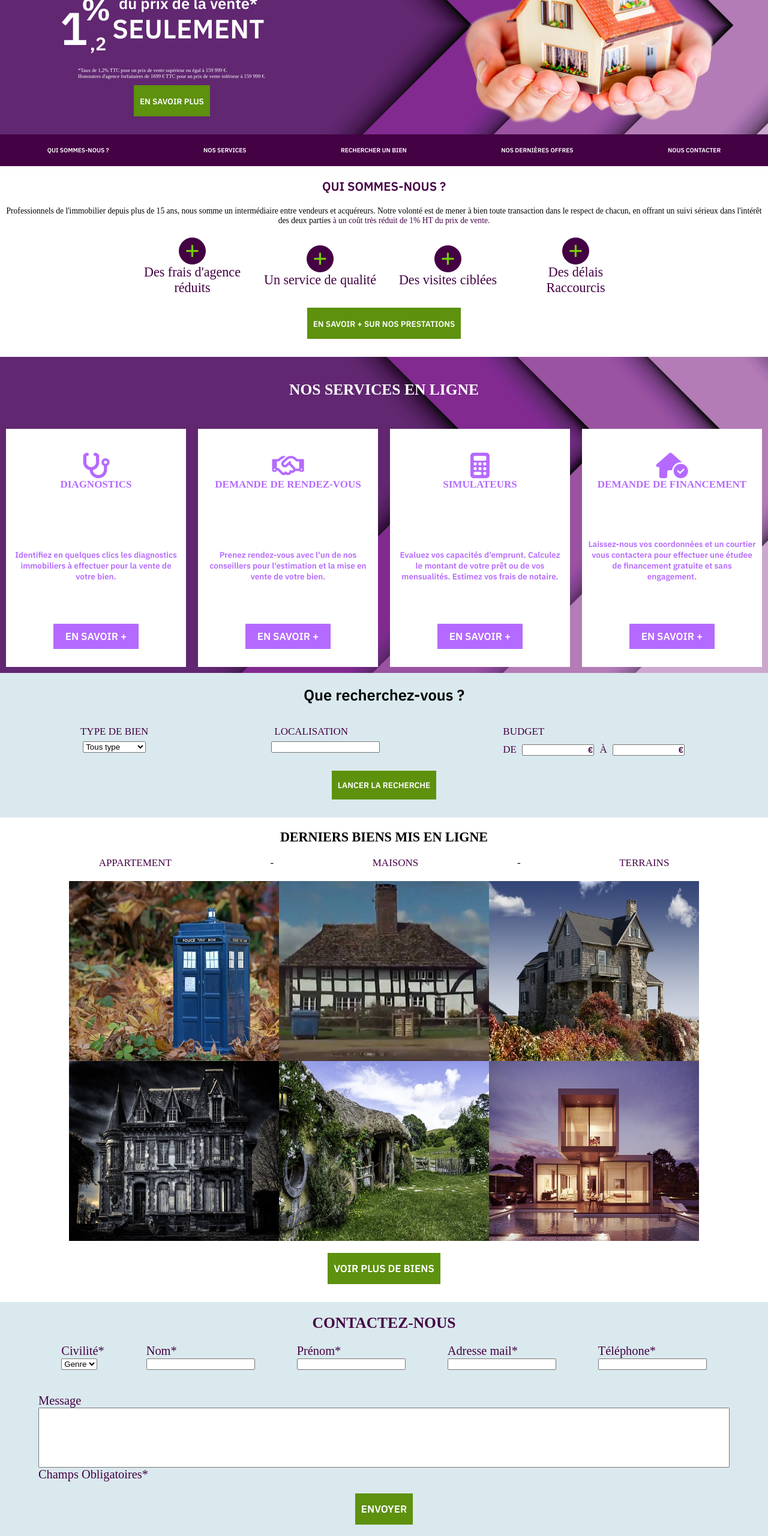
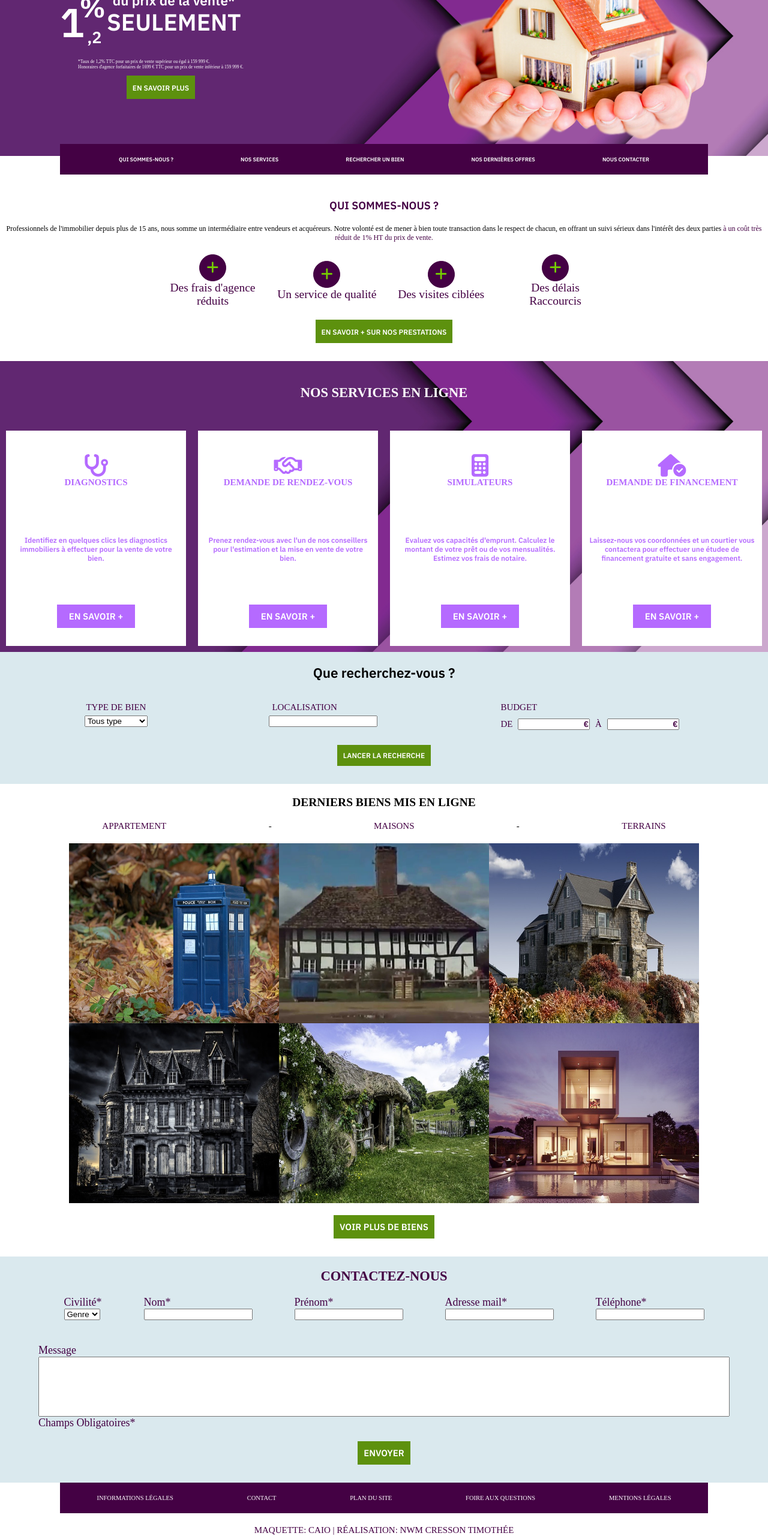
Before and after one commit to TimotheeCresson/Project, a plain HTML site: page immobilier/index.html in a window 1280 px wide. Shown: the part 140-2701 px from the top of the page at 60% size. Drawn offline with nearby package versions, Linux system fonts and the light colour scheme; a web font is replaced by a local one.

Commit message:
immobilier

```diff
--- a/immobilier/index.html
+++ b/immobilier/index.html
@@ -1,5 +1,5 @@
 <!DOCTYPE html>
-<html lang="en">
+<html lang="fr">
 <head>
     <meta charset="UTF-8">
     <meta name="viewport" content="width=device-width, initial-scale=1.0">
@@ -58,7 +58,7 @@
         <div class="link">
             <a href="#">qui sommes-nous ?</a>
             <a href="#">Nos services</a>
-            <a href="#">rechercher un bien</a>
+            <a href="#rechercheBien">rechercher un bien</a>
             <a href="#">nos dernières offres</a>
             <a href="#">nous contacter</a>
         </div>
@@ -156,7 +156,7 @@
     </div>
 
     <!-- aide de recherche  -->
-    <section class="recherche">
+    <section class="recherche" id="rechercheBien">
         <h2>Que recherchez-vous ?</h2>
         <div class="rechercheContainer">
             <div class="bien">
--- a/immobilier/script.js
+++ b/immobilier/script.js
@@ -1,20 +1,56 @@
 fetch('./data.json')
   .then(response => response.json())
   .then(data => {
-    // Access the .imageMaisons element
     const imageMaisons = document.querySelector('.imageMaisons');
 
-    // Get the "maison" array from the JSON data
+    // on prend le tableau des maisons dans le data de Json
     const maisonsData = data.maison;
 
-    // Loop through the "maison" array and create image elements
+    // on parcours tout notre tableau de maisons et on crée pour chacune une zone image
     maisonsData.forEach(maison => {
       const imgElement = document.createElement('img');
       imgElement.src = `./images/immobilier/${maison.photos}`;
       imgElement.alt = maison.titre;
 
-      // Append the image element to .imageMaisons
-      imageMaisons.appendChild(imgElement);
+      imgElement.classList.add("image-maison");
+      imageMaisons.append(imgElement);
+
+    imgElement.addEventListener('mouseover', ()=>{
+      const imgElementHover = document.createElement('div')
+      imgElementHover.classList.add("imgElementHover")
+      imgElementHover.style.background = `url("./images/header/headerbg.jpg")`
+      imgElementHover.style.opacity = "0.5"
+      imgElement.append(imgElementHover)
+      console.log(imgElementHover);
     });
+
+
+
+    });
+
+      const mediaQuery = window.matchMedia( '(max-width: 619px)')
+
+      function handleMediaQueryChange(mediaQuery) {
+        const maisonsImages = document.querySelectorAll(".image-maison")
+
+        if (mediaQuery.matches) {
+          if (maisonsImages.length > 0) {
+            maisonsImages[0].style.display = "none"
+            maisonsImages[1].style.display = "none"
+            maisonsImages[2].style.display = "none"
+          }
+        } else {
+            // Si l'écran est plus grand que 620px, assurez-vous que l'image n'est pas masquée
+            if (maisonsImages.length > 0) {
+              maisonsImages[0].style.display = 'block';
+              maisonsImages[1].style.display = "block"
+              maisonsImages[2].style.display = "block"
+        }
+      }
+    }
+
+      mediaQuery.addEventListener("change", handleMediaQueryChange)
+
+handleMediaQueryChange(mediaQuery);
   })
   .catch(error => console.error('Error fetching JSON:', error));
--- a/immobilier/style.css
+++ b/immobilier/style.css
@@ -190,7 +190,7 @@ header {
 
 .savoirPlus {
     background-color: rgb(93, 145, 14);
-    padding: 15px 10px;
+    padding: 10px 10px;
     margin-bottom: 30px;
     text-transform: uppercase;
     font-family: var(--font--Aneliza);
@@ -220,7 +220,6 @@ header {
     text-transform: uppercase;
     text-decoration: none;
     font-size: 0.6em;
-    margin: auto;
     padding: 20px 14px;
     font-family: var(--font--Aneliza);
 }
@@ -459,16 +458,18 @@ header {
 .imageMaisons {
     display: flex;
     flex-wrap: wrap;
+    flex-direction: column-reverse;
     justify-content: center;
     gap: 10px; /* Ajustez la valeur selon votre préférence pour l'espacement horizontal */
     margin: auto 10px;
 }
 
-.imageMaisons img {
+.image-maison{
     width: 100%;
     max-width: 350px;
     height: 300px;
 }
+
 .plusDeBiens {
     color: white;
     text-decoration: none;
@@ -526,8 +527,11 @@ header {
     font-size: 1em;
     font-family: var(--font--AnelizaMedium);
     text-transform: uppercase;
-    margin: 20px;
+    padding: 20px 14px;
 }
+.liensFooter a:hover {
+    background: purple;
+ }
 .realisationSite p {
     text-align: center;
     text-transform: uppercase;
@@ -585,12 +589,11 @@ header {
 }
 
 @media screen and (min-width: 1100px) {
-    body {
-        font-size: 17px;
-    }
+
     header {
         position: relative;
         background: url("./images/header/headerbg.jpg") center / cover no-repeat;
+        height: 50%;
     }
 
     header::before {
@@ -617,6 +620,11 @@ header {
         z-index: 10;
         width: 90px;
         text-align: center;
+    }
+    .linkInfo {
+        position: relative;
+        bottom: 20px;
+        margin: auto 100px;
     }
     .explicationAgence h1 {
         margin: 20px;
```
